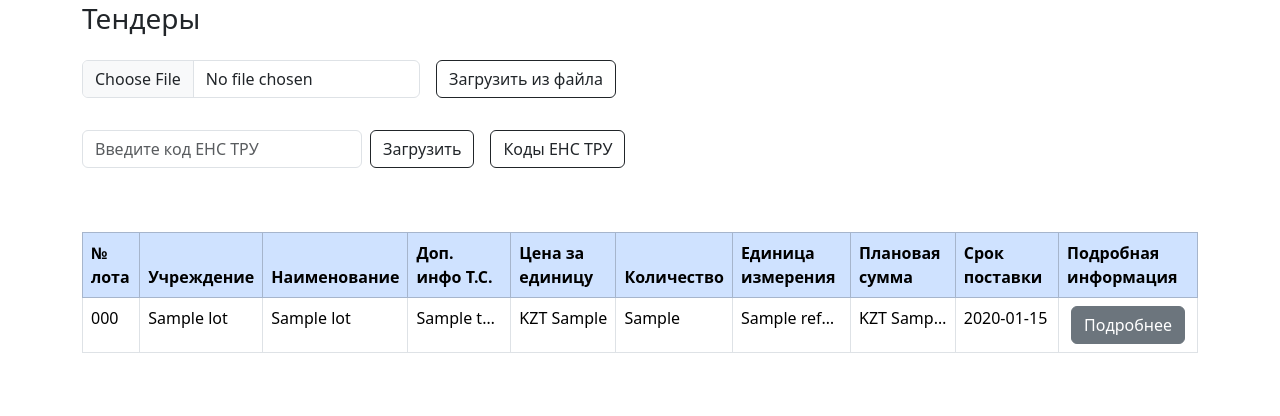
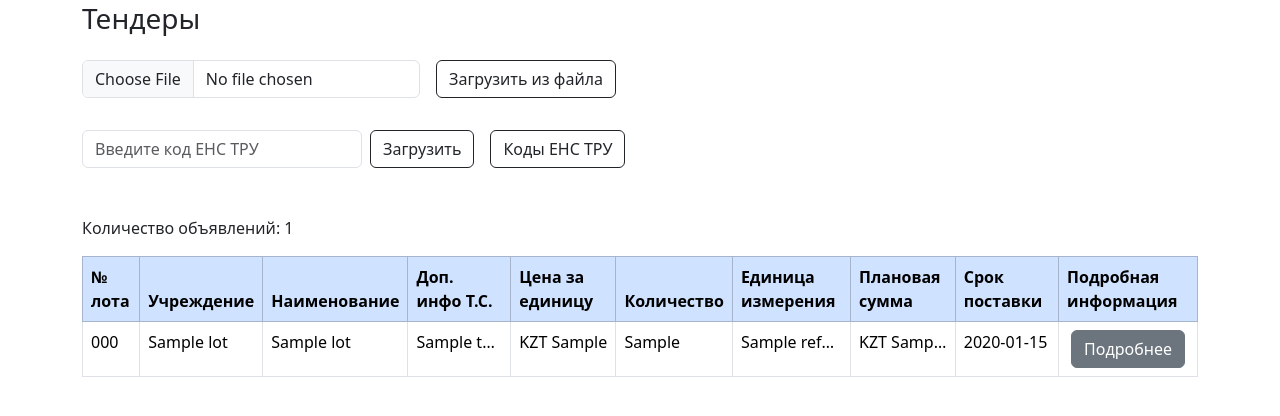
Before and after one commit to AttractorSchool/ESDP-AP-10-3, a Django app: page / in a window 1280 px wide. Shown: the part 116-532 px from the top of the page. Run offline with Django 5.2, Linux system fonts and the light colour scheme; a user stored in the database is signed in; tables that the repository leaves empty hold one stand-in row (values such as "Sample post"); some libraries are stand-ins or nearby versions.

Commit message:
#76 Добавил на главную страницу вывод количества объявлений

```diff
--- a/source/smarttender/templates/index.html
+++ b/source/smarttender/templates/index.html
@@ -58,6 +58,7 @@
 {% include 'partial/pagination.html' %}
 {% endif %}
 {% if tenders %}
+<p>Количество объявлений: {{ tenders|length }}</p>
 
 <!--Вывод объявлений из БД-->
 <table class="table table-bordered table-hover mt-3" id="tenderTable">
--- a/source/smarttender/templates/partial/tenders_modal.html
+++ b/source/smarttender/templates/partial/tenders_modal.html
@@ -6,6 +6,7 @@
                 <button type="button" class="btn-close" data-bs-dismiss="modal" aria-label="Close"></button>
             </div>
             <div class="modal-body">
+                <p id="tenderCount"></p>
                 <table class="table table-bordered table-hover mt-3" id="tenderTableModal">
                     <thead class="table-primary" id="tenderTableHead">
                     <!--                        Сюда добавляются заголовки столбцов-->
--- a/source/static/js/uploadTendersByGraphQL.js
+++ b/source/static/js/uploadTendersByGraphQL.js
@@ -23,6 +23,9 @@ function fetchData() {
     .then(function (data) {
       console.log(data);
 
+      var tenderCount = data.tenders.length;
+      var tenderCountElement = document.getElementById('tenderCount');
+      tenderCountElement.textContent = 'Количество объявлений: ' + tenderCount;
       var tableHead = document.getElementById('tenderTableHead');
       tableHead.innerHTML = '';
 
```
